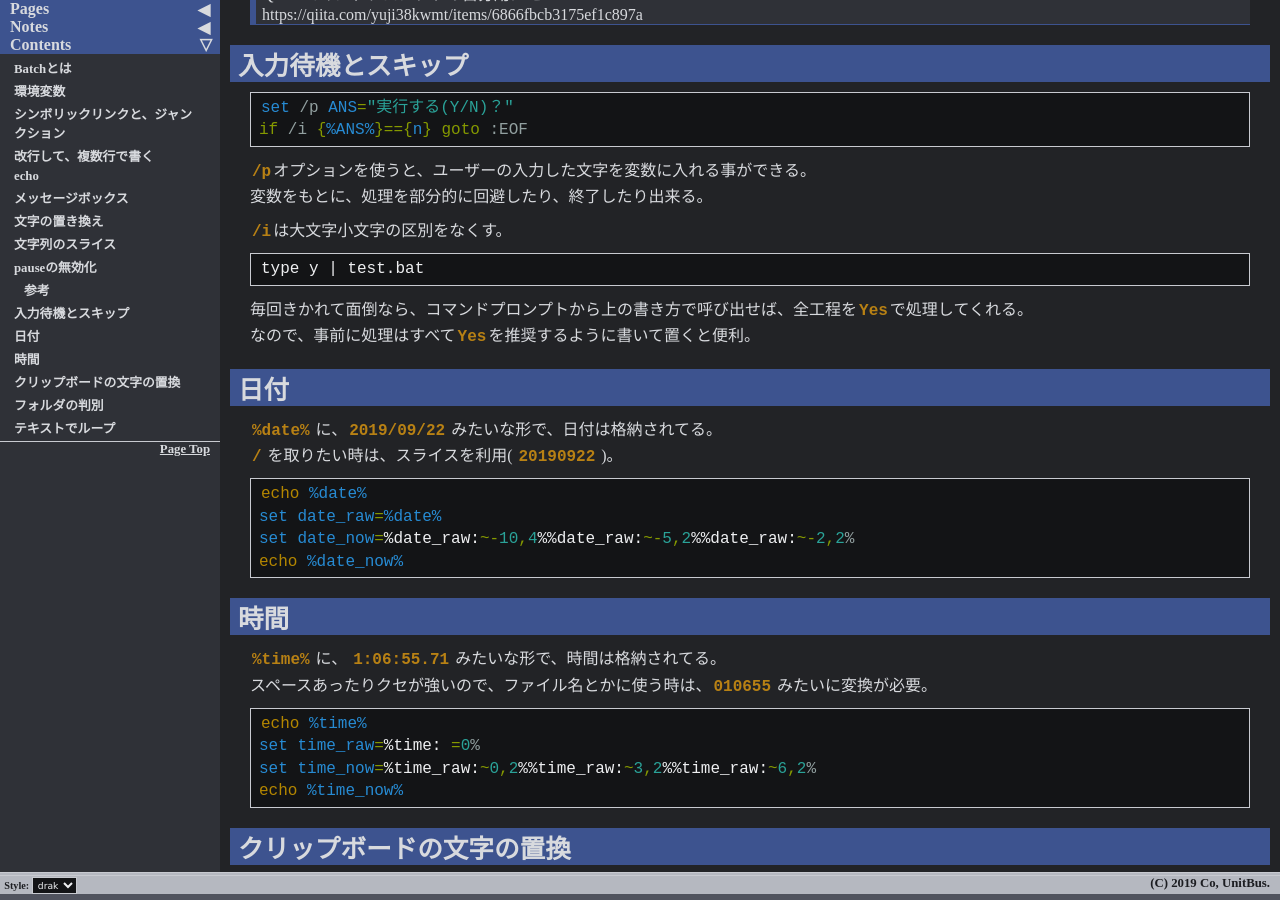
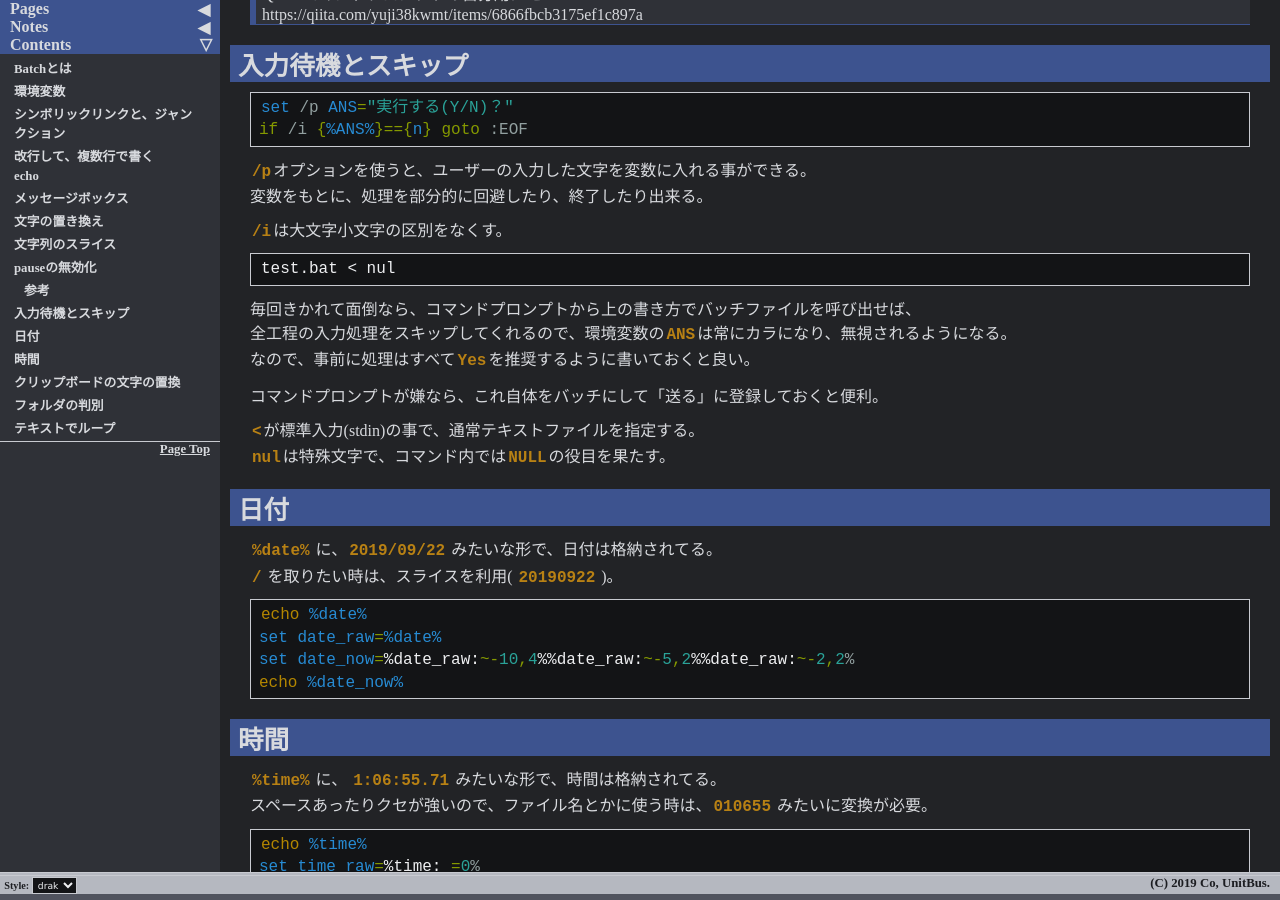
Before and after one commit to unitbus/unitbus.github.io, a Jekyll site: the page built from pages/notes/windows/batch.md, in a window 1280 px wide and 900 px high, scrolled down 2200 px. Built offline with Jekyll 4.4.1, drawn with Linux system fonts in a browser that asks for light colours.

Commit message:
Update batch.md

````diff
--- a/pages/notes/windows/batch.md
+++ b/pages/notes/windows/batch.md
@@ -142,11 +142,17 @@ if /i {%ANS%}=={n} goto :EOF
 `/i`は大文字小文字の区別をなくす。
 
 ```
-type y | test.bat
+test.bat < nul
 ```
 
-毎回きかれて面倒なら、コマンドプロンプトから上の書き方で呼び出せば、全工程を`Yes`で処理してくれる。
-なので、事前に処理はすべて`Yes`を推奨するように書いて置くと便利。
+毎回きかれて面倒なら、コマンドプロンプトから上の書き方でバッチファイルを呼び出せば、
+全工程の入力処理をスキップしてくれるので、環境変数の`ANS`は常にカラになり、無視されるようになる。
+なので、事前に処理はすべて`Yes`を推奨するように書いておくと良い。
+
+コマンドプロンプトが嫌なら、これ自体をバッチにして「送る」に登録しておくと便利。
+
+`<`が標準入力(stdin)の事で、通常テキストファイルを指定する。
+`nul`は特殊文字で、コマンド内では`NULL`の役目を果たす。
 
 # 日付
 
````
